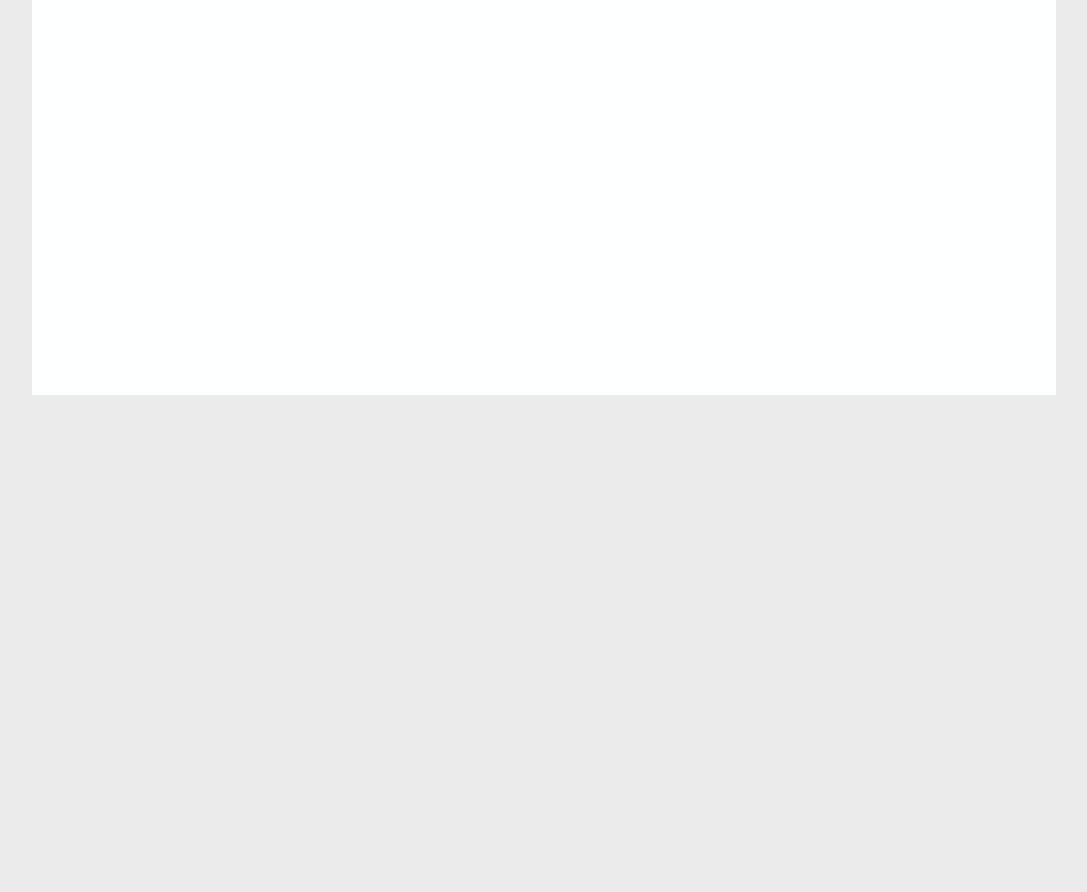
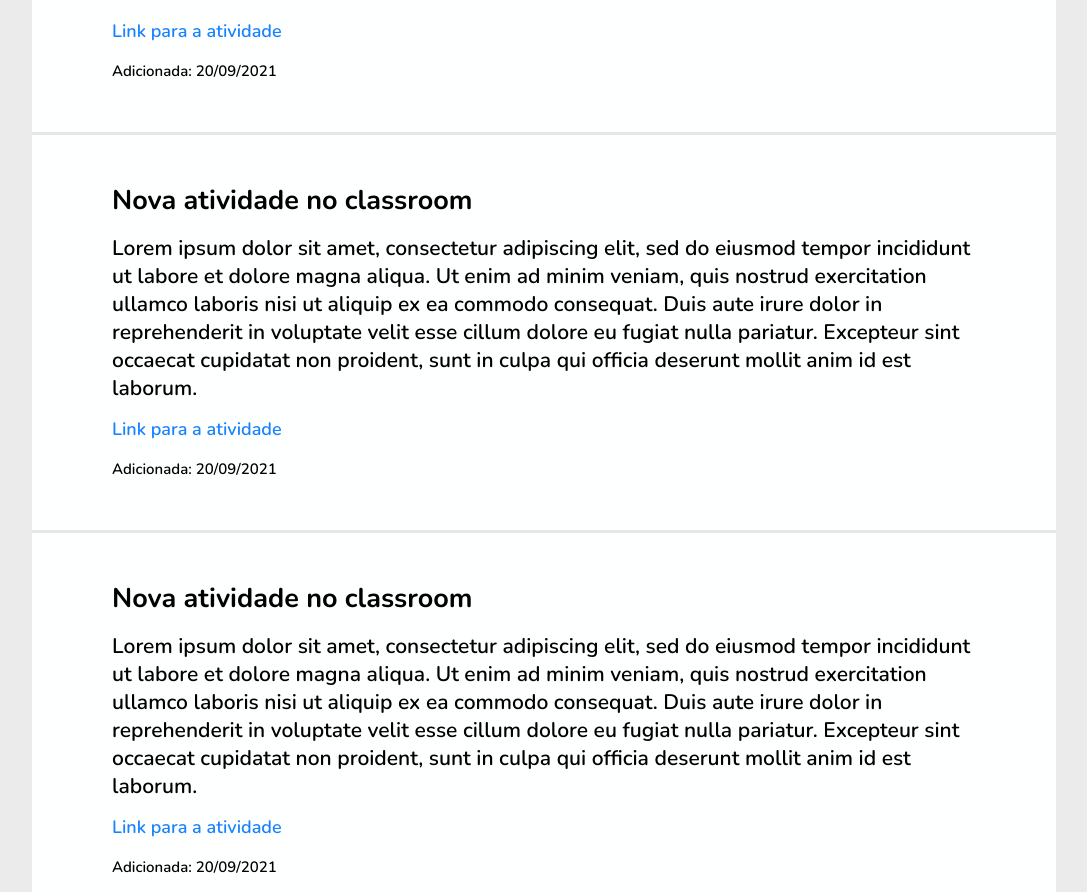
Before and after one commit to NahtanN/projeto-poo-avisos-frontend, a Next.js app: page / in a window 1280 px wide. Shown: the part 405-1297 px from the top of the page, without its empty margins (96-1183 px from the left). Before the commit the page ends 800 px from the top, so only its background shows below. Built offline with nearby package versions, Linux system fonts and the light colour scheme.

Commit message:
notification added

```diff
--- a/components/buttons/githubButton/GitHubButton.tsx
+++ b/components/buttons/githubButton/GitHubButton.tsx
@@ -4,7 +4,10 @@ import { FaGithub } from 'react-icons/fa'
 
 const GitHubButton = () => {
   return (
-    <button className={`${PatterStyle.button} ${styles.githubButton}`}>
+    <button
+      className={`${PatterStyle.button} ${styles.githubButton}`}
+
+    >
       <p>GitHub</p>
       <FaGithub size={22} id={styles.github} />
     </button>
--- a/components/mainLayout/MainLayout.module.css
+++ b/components/mainLayout/MainLayout.module.css
@@ -1,13 +1,5 @@
 .main {
   width: 80%;
-  height: 100vh;
+  min-height: 100vh;
   background-color: #feffff;
 }
-
-.headerTitle {
-  display: flex;
-  align-content: center;
-  justify-content: center;
-  box-shadow: 0rem 0.3rem rgb(230, 230, 230);
-  padding: 1rem;
-}
--- a/components/mainLayout/MainLayout.tsx
+++ b/components/mainLayout/MainLayout.tsx
@@ -1,14 +1,12 @@
 import styles from './MainLayout.module.css'
-import { ButtonsLayout } from '../buttonsLayout/ButtonsLayout'
-import { PageTitle } from '../pageTitle/PageTitle'
 
-const MainLayout = () => {
+const MainLayout = ({ children }: any) => {
   return (
     <main className={styles.main}>
 
-      <ButtonsLayout />
-
-      <PageTitle title="Avisos da Aula de POO"/>
+      {
+        children
+      }
 
     </main>
   )
--- /dev/null
+++ b/components/notification/Notification.module.css
@@ -0,0 +1,32 @@
+.wrapper {
+  box-shadow: 0rem 0.3rem rgb(230, 230, 230);
+}
+
+.container {
+  padding: 2rem 5rem;
+}
+
+.notification {
+  padding: 3rem;
+}
+
+.notification h2, .notification h3 {
+  margin-bottom: 1.5rem;
+}
+
+.notification h3 {
+  font-weight: 600;
+}
+
+#link{
+  color: #1983ff;
+  text-decoration: none;
+}
+
+.notification p {
+  margin-top: 1.5rem;
+}
+
+.footer {
+  margin-bottom: 10rem;
+}
--- /dev/null
+++ b/components/notification/Notification.tsx
@@ -0,0 +1,156 @@
+import styles from './Notification.module.css'
+
+const Notification = () => {
+  return (
+    <div className={styles.footer}>
+
+      <div className={styles.wrapper}>
+        <div className={styles.container}>
+
+          <article className={styles.notification}>
+            <h2>Nova atividade no classroom</h2>
+            <h3>Lorem ipsum dolor sit amet, consectetur adipiscing elit, sed do eiusmod tempor
+              incididunt ut labore et dolore magna aliqua. Ut enim ad minim veniam, quis nostrud
+              exercitation ullamco laboris nisi ut aliquip ex ea commodo consequat. Duis aute irure
+              dolor in reprehenderit in voluptate velit esse cillum dolore eu fugiat nulla pariatur.
+              Excepteur sint occaecat cupidatat non proident, sunt in culpa qui officia deserunt mollit
+              anim id est laborum.
+            </h3>
+            <a
+              href="https://www.w3schools.com/tags/tag_a.asp"
+              target="_blank"
+              id={styles.link}
+            >
+              Link para a atividade
+            </a>
+            <p><small>Adicionada: 20/09/2021</small></p>
+          </article>
+
+        </div>
+      </div>
+      <div className={styles.wrapper}>
+        <div className={styles.container}>
+
+          <article className={styles.notification}>
+            <h2>Nova atividade no classroom</h2>
+            <h3>Lorem ipsum dolor sit amet, consectetur adipiscing elit, sed do eiusmod tempor
+              incididunt ut labore et dolore magna aliqua. Ut enim ad minim veniam, quis nostrud
+              exercitation ullamco laboris nisi ut aliquip ex ea commodo consequat. Duis aute irure
+              dolor in reprehenderit in voluptate velit esse cillum dolore eu fugiat nulla pariatur.
+              Excepteur sint occaecat cupidatat non proident, sunt in culpa qui officia deserunt mollit
+              anim id est laborum.
+            </h3>
+            <a
+              href="https://www.w3schools.com/tags/tag_a.asp"
+              target="_blank"
+              id={styles.link}
+            >
+              Link para a atividade
+            </a>
+            <p><small>Adicionada: 20/09/2021</small></p>
+          </article>
+
+        </div>
+      </div>
+      <div className={styles.wrapper}>
+        <div className={styles.container}>
+
+          <article className={styles.notification}>
+            <h2>Nova atividade no classroom</h2>
+            <h3>Lorem ipsum dolor sit amet, consectetur adipiscing elit, sed do eiusmod tempor
+              incididunt ut labore et dolore magna aliqua. Ut enim ad minim veniam, quis nostrud
+              exercitation ullamco laboris nisi ut aliquip ex ea commodo consequat. Duis aute irure
+              dolor in reprehenderit in voluptate velit esse cillum dolore eu fugiat nulla pariatur.
+              Excepteur sint occaecat cupidatat non proident, sunt in culpa qui officia deserunt mollit
+              anim id est laborum.
+            </h3>
+            <a
+              href="https://www.w3schools.com/tags/tag_a.asp"
+              target="_blank"
+              id={styles.link}
+            >
+              Link para a atividade
+            </a>
+            <p><small>Adicionada: 20/09/2021</small></p>
+          </article>
+
+        </div>
+      </div>
+      <div className={styles.wrapper}>
+        <div className={styles.container}>
+
+          <article className={styles.notification}>
+            <h2>Nova atividade no classroom</h2>
+            <h3>Lorem ipsum dolor sit amet, consectetur adipiscing elit, sed do eiusmod tempor
+              incididunt ut labore et dolore magna aliqua. Ut enim ad minim veniam, quis nostrud
+              exercitation ullamco laboris nisi ut aliquip ex ea commodo consequat. Duis aute irure
+              dolor in reprehenderit in voluptate velit esse cillum dolore eu fugiat nulla pariatur.
+              Excepteur sint occaecat cupidatat non proident, sunt in culpa qui officia deserunt mollit
+              anim id est laborum.
+            </h3>
+            <a
+              href="https://www.w3schools.com/tags/tag_a.asp"
+              target="_blank"
+              id={styles.link}
+            >
+              Link para a atividade
+            </a>
+            <p><small>Adicionada: 20/09/2021</small></p>
+          </article>
+
+        </div>
+      </div>
+      <div className={styles.wrapper}>
+        <div className={styles.container}>
+
+          <article className={styles.notification}>
+            <h2>Nova atividade no classroom</h2>
+            <h3>Lorem ipsum dolor sit amet, consectetur adipiscing elit, sed do eiusmod tempor
+              incididunt ut labore et dolore magna aliqua. Ut enim ad minim veniam, quis nostrud
+              exercitation ullamco laboris nisi ut aliquip ex ea commodo consequat. Duis aute irure
+              dolor in reprehenderit in voluptate velit esse cillum dolore eu fugiat nulla pariatur.
+              Excepteur sint occaecat cupidatat non proident, sunt in culpa qui officia deserunt mollit
+              anim id est laborum.
+            </h3>
+            <a
+              href="https://www.w3schools.com/tags/tag_a.asp"
+              target="_blank"
+              id={styles.link}
+            >
+              Link para a atividade
+            </a>
+            <p><small>Adicionada: 20/09/2021</small></p>
+          </article>
+
+        </div>
+      </div>
+      <div className={styles.wrapper}>
+        <div className={styles.container}>
+
+          <article className={styles.notification}>
+            <h2>Nova atividade no classroom</h2>
+            <h3>Lorem ipsum dolor sit amet, consectetur adipiscing elit, sed do eiusmod tempor
+              incididunt ut labore et dolore magna aliqua. Ut enim ad minim veniam, quis nostrud
+              exercitation ullamco laboris nisi ut aliquip ex ea commodo consequat. Duis aute irure
+              dolor in reprehenderit in voluptate velit esse cillum dolore eu fugiat nulla pariatur.
+              Excepteur sint occaecat cupidatat non proident, sunt in culpa qui officia deserunt mollit
+              anim id est laborum.
+            </h3>
+            <a
+              href="https://www.w3schools.com/tags/tag_a.asp"
+              target="_blank"
+              id={styles.link}
+            >
+              Link para a atividade
+            </a>
+            <p><small>Adicionada: 20/09/2021</small></p>
+          </article>
+
+        </div>
+      </div>
+
+    </div>
+  )
+}
+
+export { Notification }
--- a/pages/index.tsx
+++ b/pages/index.tsx
@@ -1,6 +1,9 @@
 import Head from 'next/head'
 import styles from '../styles/Home.module.css'
 import { MainLayout } from '../components/mainLayout/MainLayout'
+import { ButtonsLayout } from '../components/buttonsLayout/ButtonsLayout'
+import { PageTitle } from '../components/pageTitle/PageTitle'
+import { Notification } from '../components/notification/Notification'
 
 export default function Home() {
   return (
@@ -11,7 +14,15 @@ export default function Home() {
         <link rel="icon" href="/favicon.ico" />
       </Head>
 
-      <MainLayout />
+      <MainLayout>
+
+        <ButtonsLayout />
+
+        <PageTitle title="Avisos da Aula de POO"/>
+
+        <Notification />
+
+      </MainLayout>
     </div>
   )
 }
```
